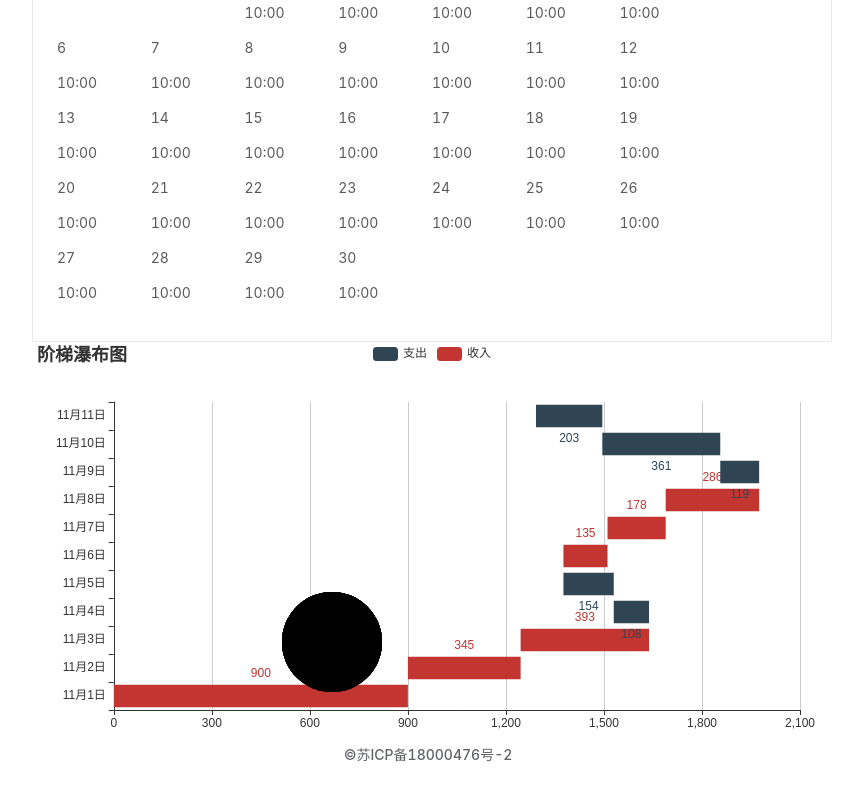
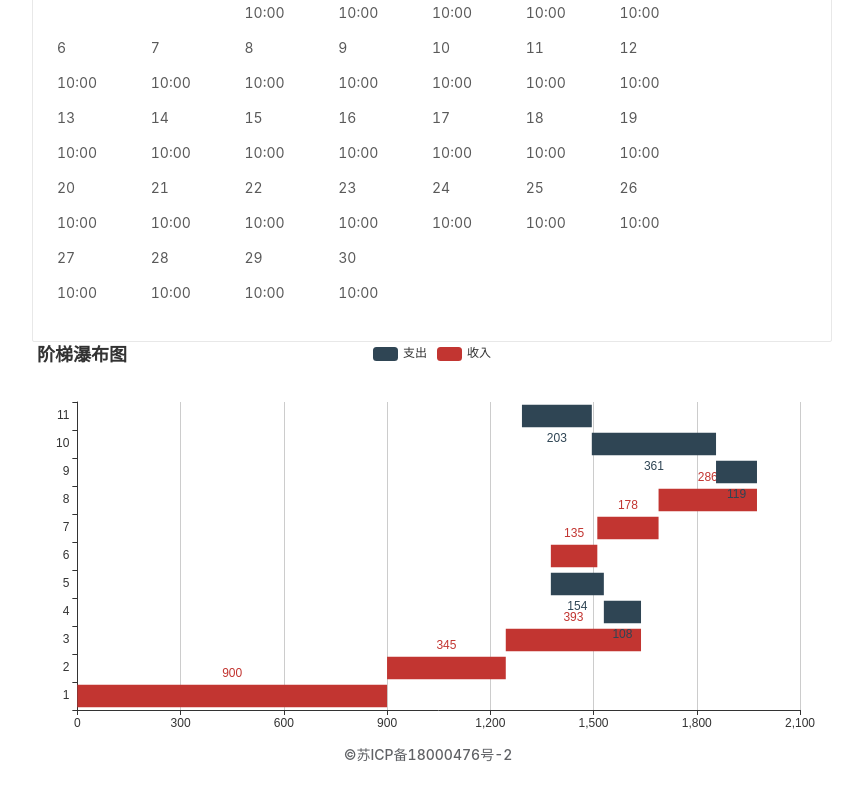
Before and after one commit to ewrfdn/vueBlog, a Vue app: page /#/t in a window 1280 px wide. Shown: the part 1761-2561 px from the top of the page, without its empty margins (208-1071 px from the left). Built offline with nearby package versions, Linux system fonts and the light colour scheme.

Commit message:
增加拖拽甘特图

```diff
--- a/src/components/diy/chart.vue
+++ b/src/components/diy/chart.vue
@@ -8,70 +8,20 @@ export default {
   //     },
   mounted() {
     this.myChart = this.$echarts.init(this.$refs.chart);
-      this.option.series[0].data=this.dataList
-    //   this.option.graphic=this.$echarts.util.map(this.dataList,(dataItem, dataIndex)=> {
-    //           console.log(this.myChart.convertToPixel("grid",[300,200]))
-    //         return {
-    //           // 'circle' 表示这个 graphic element 的类型是圆点。
-    //           type: "circle",
-
-    //           shape: {
-    //             // 圆点的半径。
-    //             r:  50,
-    //           },
-    //           // 用 transform 的方式对圆点进行定位。position: [x, y] 表示将圆点平移到 [x, y] 位置。
-    //           // 这里使用了 convertToPixel 这个 API 来得到每个圆点的位置，下面介绍。
-    //           position: [300,300],
-
-    //           // 这个属性让圆点不可见（但是不影响他响应鼠标事件）。
-    //           invisible: false,
-    //           // 这个属性让圆点可以被拖拽。
-    //           draggable: true,
-    //           // 把 z 值设得比较大，表示这个圆点在最上方，能覆盖住已有的折线图的圆点。
-    //           z: 100,
-    //           // 此圆点的拖拽的响应事件，在拖拽过程中会不断被触发。下面介绍详情。
-    //           // 这里使用了 echarts.util.curry 这个帮助方法，意思是生成一个与 onPointDragging
-    //           // 功能一样的新的函数，只不过第一个参数永远为此时传入的 dataIndex 的值。
-    //           ondrag: this.$echarts.util.curry(this.onPointDragging, dataIndex),
-    //         };
-    //       }),
-    this.drawLine();
-    this.myChart.setOption({
-        graphic:this.$echarts.util.map(this.dataList,(dataItem, dataIndex)=> {
-            //   console.log(this.myChart.convertToPixel("grid",[300,200]))
+    this.drawLine()
+    this.resetGraphic();
+  },
+  data() {
     return {
-              // 'circle' 表示这个 graphic element 的类型是圆点。
-              type: "circle",
-
-              shape: {
-                // 圆点的半径。
-                r:  50,
-              },
-              // 用 transform 的方式对圆点进行定位。position: [x, y] 表示将圆点平移到 [x, y] 位置。
-              // 这里使用了 convertToPixel 这个 API 来得到每个圆点的位置，下面介绍。
-              position: [300,300],
-
-              // 这个属性让圆点不可见（但是不影响他响应鼠标事件）。
-              invisible: false,
-              // 这个属性让圆点可以被拖拽。
-              draggable: true,
-              // 把 z 值设得比较大，表示这个圆点在最上方，能覆盖住已有的折线图的圆点。
-              z: 100,
-              // 此圆点的拖拽的响应事件，在拖拽过程中会不断被触发。下面介绍详情。
-              // 这里使用了 echarts.util.curry 这个帮助方法，意思是生成一个与 onPointDragging
-              // 功能一样的新的函数，只不过第一个参数永远为此时传入的 dataIndex 的值。
-              ondrag: this.$echarts.util.curry(this.onPointDragging, dataIndex),
-            };
-          }),
-    })
-    console.log(this.option)
-  },
-  data(){
-   return {
-     myChart : null,
+      myChart: null,
+      Y: [],
+      resetTimer: null,
+      timer: true,
       dataList: [0, 900, 1245, 1530, 1376, 1376, 1511, 1689, 1856, 1495, 1292],
-     option : {
-         graphic:[],
+      series1Value: [900, 345, 393, "-", "-", 135, 178, 286, "-", "-", "-"],
+      series2Value: ["-", "-", "-", 108, 154, '-', "-", "-", 119, 361, 203],
+      option: {
+        graphic: [],
         title: {
           text: "阶梯瀑布图",
         },
@@ -96,7 +46,7 @@ export default {
         },
         grid: {
           left: "3%",
-            id:"g1",
+          id: "g1",
           right: "4%",
           bottom: "3%",
           containLabel: true,
@@ -107,7 +57,7 @@ export default {
           data: (function () {
             var list = [];
             for (var i = 1; i <= 11; i++) {
-                list.push("11月" + i + "日");
+              list.push(i);
             }
             return list;
           })(),
@@ -142,7 +92,7 @@ export default {
                 position: "top",
               },
             },
-              data: [900, 345, 393, "-", "-", 135, 178, 286, "-", "-", "-"],
+            data: [],
           },
           {
             name: "支出",
@@ -154,11 +104,11 @@ export default {
                 position: "bottom",
               },
             },
-              data: ["-", "-", "-", 108, 154, "-", "-", "-", 119, 361, 203],
+            data: [],
           },
         ],
-        }
-   }
+      },
+    };
   },
   methods: {
     drawLine() {
@@ -168,22 +118,260 @@ export default {
       // 基于准备好的dom，初始化echarts实例
       // let myChart = this.$echarts.init(document.getElementById('myChart'))
       // 绘制图表
-
+    this.option.series[0].data = this.dataList;
+    this.option.series[1].data = this.series1Value;
+    this.option.series[2].data = this.series2Value;
       this.myChart.setOption(this.option);
-
     },
-    onPointDragging(dataIndex) {
+    onFontDragging(dataIndex, that) {
+      // console.log(that.position);
+      // 这里的 data 就是本文最初的代码块中声明的 data，在这里会被更新。
+      // 这里的 that 就是被拖拽的圆点。that.position 就是圆点当前的位置。
+      const afterChangeValue = this.myChart.convertFromPixel(
+        "grid",
+        that.position
+      )[0];
+      if (this.series1Value[dataIndex] !== "-") {
+        this.series1Value[dataIndex] =
+          this.series1Value[dataIndex] +
+          this.dataList[dataIndex] -
+          afterChangeValue;
+      }
+      if (this.series2Value[dataIndex] !== "-") {
+        this.series2Value[dataIndex] =
+          this.series2Value[dataIndex] +
+          this.dataList[dataIndex] -
+          afterChangeValue;
+      }
+      this.dataList[dataIndex] = afterChangeValue;
+      // console.log(this.dataList)
+      // console.log(this.dataList);
+      // 用更新后的 data，重绘。
+      if (this.timer) {
+        this.timer = false;
+        window.setTimeout(() => {
+          this.setChart();
+          this.timer = true;
+        }, 30);
+        clearTimeout(this.resetTimer);
+        this.resetTimer = setTimeout(() => {
+          this.resetGraphic();
+        }, 500);
+      }
+    },
+    onMiddleDragging(dataIndex, that) {
+      // console.log(that.position);
       // 这里的 data 就是本文最初的代码块中声明的 data，在这里会被更新。
       // 这里的 this 就是被拖拽的圆点。this.position 就是圆点当前的位置。
-    // data[dataIndex] = this.myChart.convertFromPixel('grid', this.position);
-    // 用更新后的 data，重绘折线图。
-    // this.myChart.setOption({
-    //     series: [{
-    //         id: 'a',
-    //         data: data
-    //     }]
-    // });
+      const value=this.series1Value[dataIndex]==="-"?this.series2Value[dataIndex]:this.series1Value[dataIndex]
+      this.dataList[dataIndex] = this.myChart.convertFromPixel(
+        "grid",
+        that.position
+      )[0]-value/2;
+      // console.log(this.dataList);
+      // 用更新后的 data，重绘。
+      if (this.timer) {//节流防抖控制
+        this.timer = false;
+        console.log(this.dataList);
+        window.setTimeout(() => {
+          this.setChart();
+          this.timer = true;
+        }, 30);
+        clearTimeout(this.resetTimer);
+        this.resetTimer = setTimeout(() => {
+          this.resetGraphic();
+        }, 500);
       }
+    },
+    onEndDragging(dataIndex, that) {
+      // console.log(that.position);
+      // 这里的 data 就是本文最初的代码块中声明的 data，在这里会被更新。
+      // 这里的 this 就是被拖拽的圆点。this.position 就是圆点当前的位置。
+      if(this.series1Value[dataIndex]!=="-"){
+          this.series1Value[dataIndex] = this.myChart.convertFromPixel(
+        "grid",
+        that.position
+      )[0]-this.dataList[dataIndex];
+      }
+      if(this.series2Value[dataIndex]!=="-"){
+        this.series2Value[dataIndex] = this.myChart.convertFromPixel(
+        "grid",
+        that.position
+      )[0]-this.dataList[dataIndex];
+      }
+      // console.log(this.dataList);
+      // 用更新后的 data，重绘。
+      if (this.timer) {
+        this.timer = false;
+        // console.log(this.dataList);
+        window.setTimeout(() => {
+          this.setChart();
+          this.timer = true;
+        }, 30);
+        clearTimeout(this.resetTimer);
+        this.resetTimer = setTimeout(() => {
+          this.resetGraphic();
+        }, 500);
+      }
+    },
+    setChart() {
+      this.myChart.setOption({
+        series: [
+          {
+            name: "辅助",
+            type: "bar",
+            stack: "总量",
+            itemStyle: {
+              normal: {
+                barBorderColor: "rgba(0,0,0,0)",
+                color: "rgba(0,0,0,0)",
+              },
+              emphasis: {
+                barBorderColor: "rgba(0,0,0,0)",
+                color: "rgba(0,0,0,0)",
+              },
+            },
+            data: this.dataList,
+          },
+          {
+            name: "group1",
+            type: "bar",
+            stack: "总量",
+            label: {
+              normal: {
+                show: true,
+                position: "top",
+              },
+            },
+            data: this.series1Value,
+          },
+          {
+            name: "group2",
+            type: "bar",
+            stack: "总量",
+            label: {
+              normal: {
+                show: true,
+                position: "bottom",
+              },
+            },
+            data: this.series2Value,
+          },
+        ],
+      });
+    },
+    resetGraphic() {
+      this.setMoveGraphic();
+    },
+    setMoveGraphic() {
+      let graphicList = [];
+      for (let i = 0; i < this.dataList.length; i++) {
+        let step = i * 3;
+        let value =
+          this.series1Value[i] === "-"
+            ? this.series2Value[i]
+            : this.series1Value[i];
+        graphicList[step] = {
+          // 'circle' 表示这个 graphic element 的类型是圆点。
+          type: "circle",
+
+          shape: {
+            // 圆点的半径。
+            r: 10,
+          },
+          // 用 transform 的方式对圆点进行定位。position: [x, y] 表示将圆点平移到 [x, y] 位置。
+          // 这里使用了 convertToPixel 这个 API 来得到每个圆点的位置，下面介绍。
+          position: this.myChart.convertToPixel("grid", [
+            this.dataList[i],
+            this.option.yAxis.data[i] - 1,
+          ]),
+
+          // 这个属性让圆点不可见（但是不影响他响应鼠标事件）。
+          invisible: true,
+          // 这个属性让圆点可以被拖拽。
+          draggable: true,
+          // 把 z 值设得比较大，表示这个圆点在最上方，能覆盖住已有的折线图的圆点。
+          z: 100,
+          // 此圆点的拖拽的响应事件，在拖拽过程中会不断被触发。下面介绍详情。
+          // 这里使用了 echarts.util.curry 这个帮助方法，意思是生成一个与 onPointDragging
+          // 功能一样的新的函数，只不过第一个参数永远为此时传入的 dataIndex 的值。
+          ondrag: this.$echarts.util.curry(
+            function (dataIndex, that) {
+              that.onFontDragging(dataIndex, this);
+            },
+            i,
+            this
+          ),
+        };
+        graphicList[step + 1] = {
+          // 'circle' 表示这个 graphic element 的类型是圆点。
+          type: "circle",
+
+          shape: {
+            // 圆点的半径。
+            r: 10,
+          },
+          // 用 transform 的方式对圆点进行定位。position: [x, y] 表示将圆点平移到 [x, y] 位置。
+          // 这里使用了 convertToPixel 这个 API 来得到每个圆点的位置，下面介绍。
+          position: this.myChart.convertToPixel("grid", [
+            this.dataList[i] + value / 2,
+            this.option.yAxis.data[i] - 1,
+          ]),
+
+          // 这个属性让圆点不可见（但是不影响他响应鼠标事件）。
+          invisible: true,
+          // 这个属性让圆点可以被拖拽。
+          draggable: true,
+          // 把 z 值设得比较大，表示这个圆点在最上方，能覆盖住已有的折线图的圆点。
+          z: 100,
+          // 此圆点的拖拽的响应事件，在拖拽过程中会不断被触发。下面介绍详情。
+          // 这里使用了 echarts.util.curry 这个帮助方法，意思是生成一个与 onPointDragging
+          // 功能一样的新的函数，只不过第一个参数永远为此时传入的 dataIndex 的值。
+          ondrag: this.$echarts.util.curry(
+            function (dataIndex, that) {
+              that.onMiddleDragging(dataIndex, this);
+            },
+            i,
+            this
+          ),
+        };
+        graphicList[step + 2] = {
+          // 'circle' 表示这个 graphic element 的类型是圆点。
+          type: "circle",
+
+          shape: {
+            // 圆点的半径。
+            r: 10,
+          },
+          // 用 transform 的方式对圆点进行定位。position: [x, y] 表示将圆点平移到 [x, y] 位置。
+          // 这里使用了 convertToPixel 这个 API 来得到每个圆点的位置，下面介绍。
+          position: this.myChart.convertToPixel("grid", [
+            this.dataList[i]+value,
+            this.option.yAxis.data[i] - 1,
+          ]),
+
+          // 这个属性让圆点不可见（但是不影响他响应鼠标事件）。
+          invisible: true,
+          // 这个属性让圆点可以被拖拽。
+          draggable: true,
+          // 把 z 值设得比较大，表示这个圆点在最上方，能覆盖住已有的折线图的圆点。
+          z: 100,
+          // 此圆点的拖拽的响应事件，在拖拽过程中会不断被触发。下面介绍详情。
+          // 这里使用了 echarts.util.curry 这个帮助方法，意思是生成一个与 onPointDragging
+          // 功能一样的新的函数，只不过第一个参数永远为此时传入的 dataIndex 的值。
+          ondrag: this.$echarts.util.curry(
+            function (dataIndex, that) {
+              that.onEndDragging(dataIndex, this);
+            },
+            i,
+            this
+          ),
+        };
+      }
+      this.myChart.setOption({
+        graphic: graphicList,
+      });
+    },
   },
 };
 </script>
```
Also changed, not shown: src/components/diy/drawChartDemo.vue (added, +73 -0 lines). Lines whose indentation alone changed are shown as unchanged.
